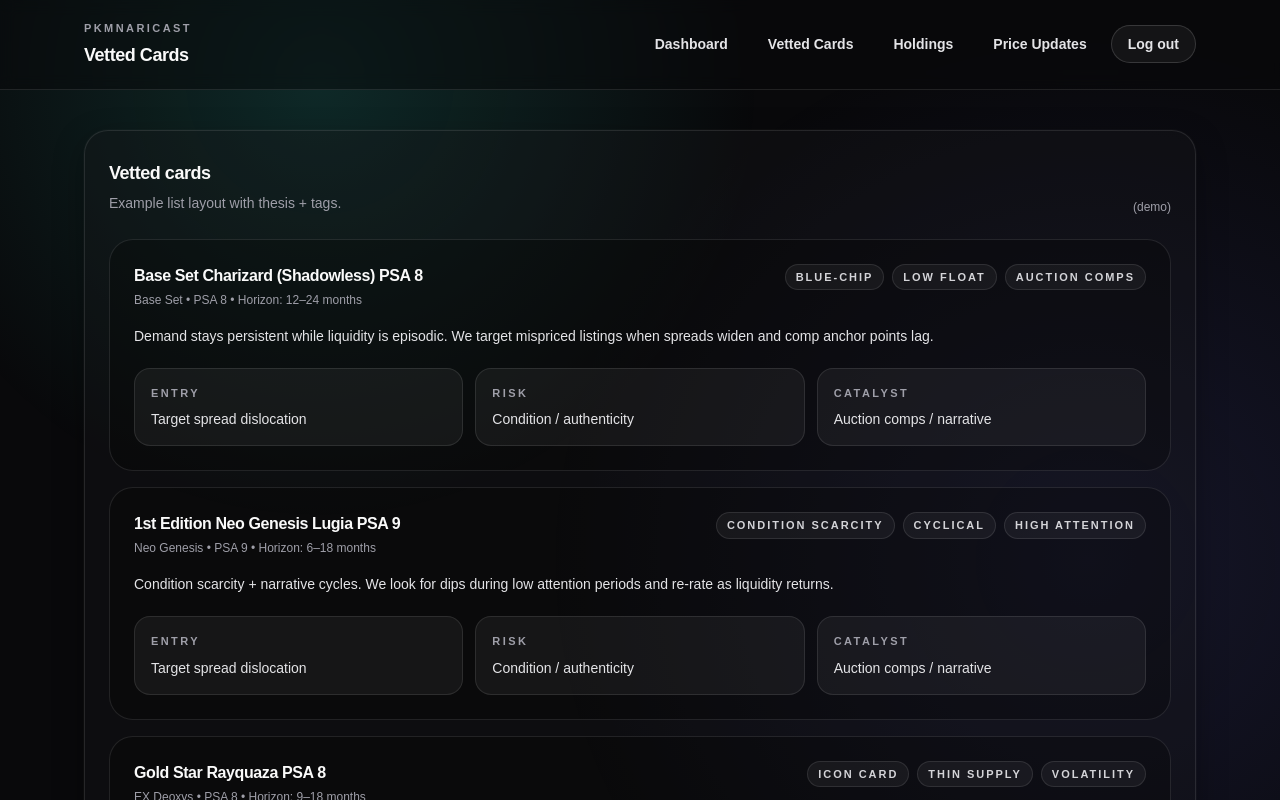
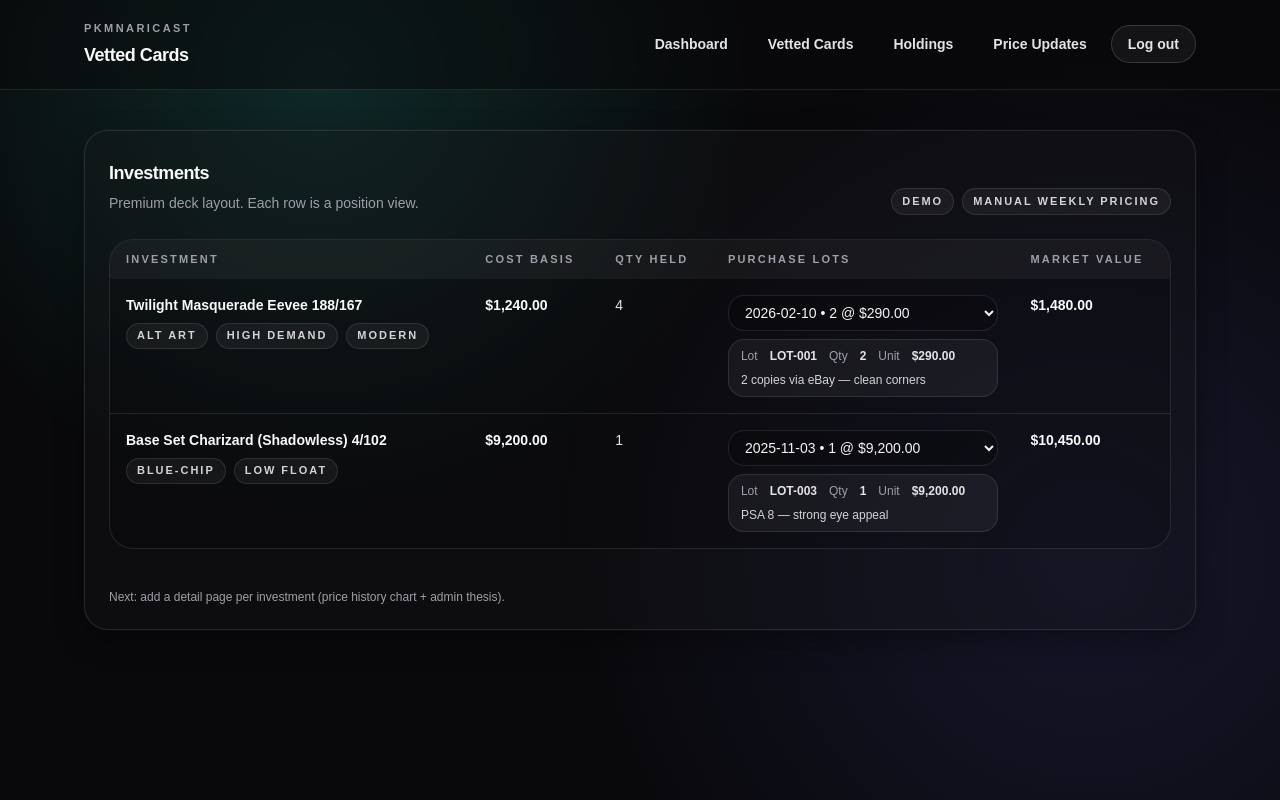
Before and after one commit to lugeorge8/pkmnaricast, a Next.js app: page /investor/investments in a window 1280 px wide. Shown: the top 800 px of the page. Built offline with nearby package versions, Linux system fonts and the light colour scheme.

Commit message:
Premium investments table + Eevee (Twilight Masquerade 188/167) demo

```diff
--- a/src/app/investor/investments/page.tsx
+++ b/src/app/investor/investments/page.tsx
@@ -1,33 +1,54 @@
 import { InvestorShell } from "@/components/investor-shell";
+import { PurchaseLotsDropdown } from "@/components/purchase-lots";
 import { Pill, SectionTitle } from "@/components/ui";
+
+function usd(n: number) {
+  return n.toLocaleString("en-US", { style: "currency", currency: "USD" });
+}
 
 const demo = [
   {
-    name: "Base Set Charizard (Shadowless) PSA 8",
-    set: "Base Set",
-    grade: "PSA 8",
-    horizon: "12–24 months",
-    tags: ["blue-chip", "low float", "auction comps"],
-    thesis:
-      "Demand stays persistent while liquidity is episodic. We target mispriced listings when spreads widen and comp anchor points lag.",
+    setName: "Twilight Masquerade",
+    cardName: "Eevee",
+    serial: "188/167",
+    tags: ["alt art", "high demand", "modern"],
+    costBasis: 1240,
+    qty: 4,
+    marketValue: 1480,
+    lots: [
+      {
+        id: "LOT-001",
+        purchasedAt: "2026-02-10",
+        qty: 2,
+        unitCost: 290,
+        notes: "2 copies via eBay — clean corners",
       },
       {
-    name: "1st Edition Neo Genesis Lugia PSA 9",
-    set: "Neo Genesis",
-    grade: "PSA 9",
-    horizon: "6–18 months",
-    tags: ["condition scarcity", "cyclical", "high attention"],
-    thesis:
-      "Condition scarcity + narrative cycles. We look for dips during low attention periods and re-rate as liquidity returns.",
+        id: "LOT-002",
+        purchasedAt: "2026-02-24",
+        qty: 2,
+        unitCost: 330,
+        notes: "TCGplayer verified seller",
+      },
+    ],
   },
   {
-    name: "Gold Star Rayquaza PSA 8",
-    set: "EX Deoxys",
-    grade: "PSA 8",
-    horizon: "9–18 months",
-    tags: ["icon card", "thin supply", "volatility"],
-    thesis:
-      "Thin supply + iconic demand can create overshoots in both directions. We buy into volatility when comps dislocate.",
+    setName: "Base Set",
+    cardName: "Charizard (Shadowless)",
+    serial: "4/102",
+    tags: ["blue-chip", "low float"],
+    costBasis: 9200,
+    qty: 1,
+    marketValue: 10450,
+    lots: [
+      {
+        id: "LOT-003",
+        purchasedAt: "2025-11-03",
+        qty: 1,
+        unitCost: 9200,
+        notes: "PSA 8 — strong eye appeal",
+      },
+    ],
   },
 ];
 
@@ -36,70 +57,57 @@
     <InvestorShell title="Vetted Cards">
       <div className="flex flex-col gap-2 md:flex-row md:items-end md:justify-between">
         <SectionTitle
-          title="Vetted cards"
-          subtitle="Example list layout with thesis + tags."
+          title="Investments"
+          subtitle="Premium deck layout. Each row is a position view."
         />
-        <div className="text-xs text-zinc-400">(demo)</div>
+        <div className="flex flex-wrap gap-2">
+          <Pill>demo</Pill>
+          <Pill>manual weekly pricing</Pill>
+        </div>
       </div>
 
-      <div className="mt-6 grid gap-4">
+      <div className="mt-6 overflow-hidden rounded-3xl border border-white/10 bg-black/15">
+        <table className="w-full text-left text-sm">
+          <thead className="bg-white/5 text-[11px] font-semibold uppercase tracking-[0.2em] text-zinc-400">
+            <tr>
+              <th className="px-4 py-3">Investment</th>
+              <th className="px-4 py-3">Cost basis</th>
+              <th className="px-4 py-3">Qty held</th>
+              <th className="px-4 py-3">Purchase lots</th>
+              <th className="px-4 py-3">Market value</th>
+            </tr>
+          </thead>
+          <tbody className="divide-y divide-white/10 text-zinc-200">
             {demo.map((c) => (
-          <div
-            key={c.name}
-            className="rounded-3xl border border-white/10 bg-black/25 p-6"
-          >
-            <div className="flex flex-col gap-3 md:flex-row md:items-start md:justify-between">
-              <div>
-                <div className="text-base font-semibold tracking-tight text-zinc-50">
-                  {c.name}
+              <tr key={`${c.setName}-${c.cardName}-${c.serial}`} className="align-top hover:bg-white/5">
+                <td className="px-4 py-4">
+                  <div className="font-semibold text-zinc-50">
+                    {c.setName} {c.cardName} {c.serial}
                   </div>
-                <div className="mt-1 text-xs text-zinc-400">
-                  {c.set} • {c.grade} • Horizon: {c.horizon}
-                </div>
-              </div>
-              <div className="flex flex-wrap gap-2">
+                  <div className="mt-2 flex flex-wrap gap-2">
                     {c.tags.map((t) => (
                       <Pill key={t}>{t}</Pill>
                     ))}
                   </div>
-            </div>
-
-            <div className="mt-4 text-sm leading-6 text-zinc-200">
-              {c.thesis}
-            </div>
-
-            <div className="mt-5 grid gap-3 md:grid-cols-3">
-              <div className="rounded-2xl border border-white/10 bg-white/5 p-4">
-                <div className="text-[11px] font-semibold uppercase tracking-[0.22em] text-zinc-400">
-                  Entry
-                </div>
-                <div className="mt-2 text-sm text-zinc-200">
-                  Target spread dislocation
-                </div>
-              </div>
-              <div className="rounded-2xl border border-white/10 bg-white/5 p-4">
-                <div className="text-[11px] font-semibold uppercase tracking-[0.22em] text-zinc-400">
-                  Risk
-                </div>
-                <div className="mt-2 text-sm text-zinc-200">
-                  Condition / authenticity
-                </div>
-              </div>
-              <div className="rounded-2xl border border-white/10 bg-white/5 p-4">
-                <div className="text-[11px] font-semibold uppercase tracking-[0.22em] text-zinc-400">
-                  Catalyst
-                </div>
-                <div className="mt-2 text-sm text-zinc-200">
-                  Auction comps / narrative
-                </div>
-              </div>
-            </div>
-          </div>
+                </td>
+                <td className="px-4 py-4 font-semibold text-zinc-50">
+                  {usd(c.costBasis)}
+                </td>
+                <td className="px-4 py-4">{c.qty}</td>
+                <td className="px-4 py-4">
+                  <PurchaseLotsDropdown lots={c.lots} />
+                </td>
+                <td className="px-4 py-4 font-semibold text-zinc-50">
+                  {usd(c.marketValue)}
+                </td>
+              </tr>
             ))}
+          </tbody>
+        </table>
       </div>
 
       <div className="mt-10 text-xs text-zinc-400">
-        Next: each card gets a detail page with weekly price chart + your notes.
+        Next: add a detail page per investment (price history chart + admin thesis).
       </div>
     </InvestorShell>
   );
--- /dev/null
+++ b/src/components/purchase-lots.tsx
@@ -0,0 +1,58 @@
+"use client";
+
+import { useMemo, useState } from "react";
+
+export type PurchaseLot = {
+  id: string;
+  purchasedAt: string;
+  qty: number;
+  unitCost: number;
+  notes?: string;
+};
+
+function usd(n: number) {
+  return n.toLocaleString("en-US", { style: "currency", currency: "USD" });
+}
+
+export function PurchaseLotsDropdown({ lots }: { lots: PurchaseLot[] }) {
+  const [selectedId, setSelectedId] = useState(lots[0]?.id ?? "");
+
+  const selected = useMemo(
+    () => lots.find((l) => l.id === selectedId) ?? lots[0],
+    [lots, selectedId]
+  );
+
+  if (!lots.length) return <span className="text-zinc-400">—</span>;
+
+  return (
+    <div className="space-y-2">
+      <select
+        value={selectedId}
+        onChange={(e) => setSelectedId(e.target.value)}
+        className="w-full rounded-2xl border border-white/10 bg-zinc-950/40 px-3 py-2 text-sm text-zinc-100 outline-none focus:border-teal-400/60"
+      >
+        {lots.map((l) => (
+          <option key={l.id} value={l.id}>
+            {l.purchasedAt} • {l.qty} @ {usd(l.unitCost)}
+          </option>
+        ))}
+      </select>
+
+      {selected ? (
+        <div className="rounded-2xl border border-white/10 bg-white/5 px-3 py-2 text-xs text-zinc-200">
+          <div className="flex flex-wrap gap-x-3 gap-y-1">
+            <span className="text-zinc-400">Lot</span>
+            <span className="font-semibold">{selected.id}</span>
+            <span className="text-zinc-400">Qty</span>
+            <span className="font-semibold">{selected.qty}</span>
+            <span className="text-zinc-400">Unit</span>
+            <span className="font-semibold">{usd(selected.unitCost)}</span>
+          </div>
+          {selected.notes ? (
+            <div className="mt-2 text-zinc-300">{selected.notes}</div>
+          ) : null}
+        </div>
+      ) : null}
+    </div>
+  );
+}
```
Lines whose indentation alone changed are shown as unchanged.
